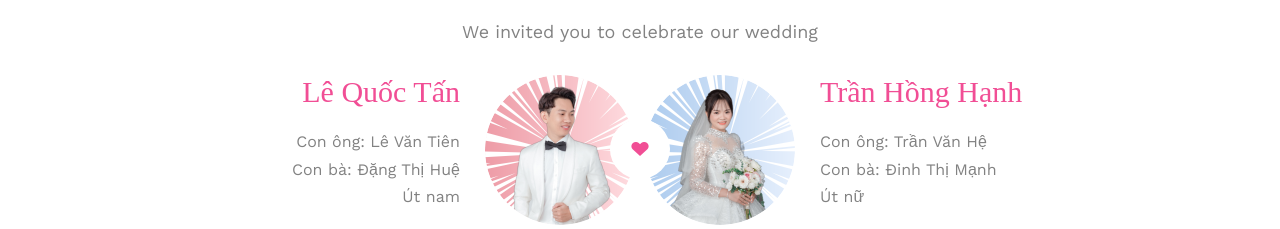
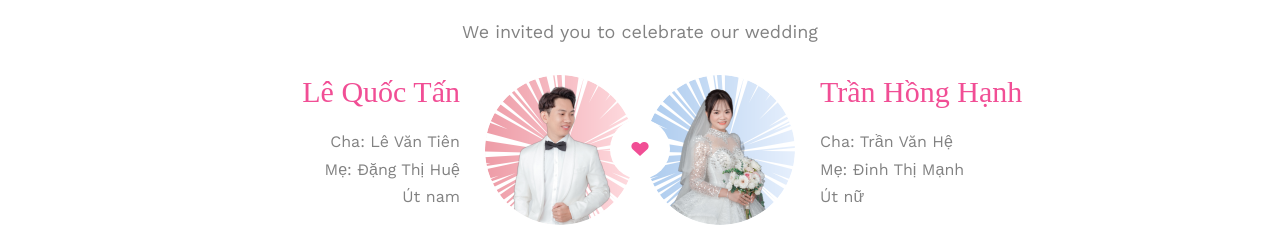
Before and after one commit to letan-it/wedding, a plain HTML site: page index.html in a window 1280 px wide. Shown: the part 1140-1369 px from the top of the page. Drawn offline with nearby package versions, Linux system fonts and the light colour scheme; files whose address does not match are found by name.

Commit message:
replace text

```diff
--- a/index.html
+++ b/index.html
@@ -149,9 +149,9 @@
 						</div>
 						<div class="desc-groom">
 							<h3 class="font-base">Lê Quốc Tấn</h3>
-							<span>Con ông: Lê Văn Tiên</span>
+							<span>Cha: Lê Văn Tiên</span>
 							<br>
-							<span>Con bà: Đặng Thị Huệ</span>
+							<span>Mẹ: Đặng Thị Huệ</span>
 							<br>
 							<span>Út nam</span>
 
@@ -165,9 +165,9 @@
 						</div>
 						<div class="desc-bride">
 							<h3 class="font-base">Trần Hồng Hạnh</h3>
-							<span>Con ông: Trần Văn Hệ</span>
+							<span>Cha: Trần Văn Hệ</span>
 							<br>
-							<span>Con bà: Đinh Thị Mạnh</span>
+							<span>Mẹ: Đinh Thị Mạnh</span>
 							<br>
 							<span>Út nữ</span>
 						</div>
```
